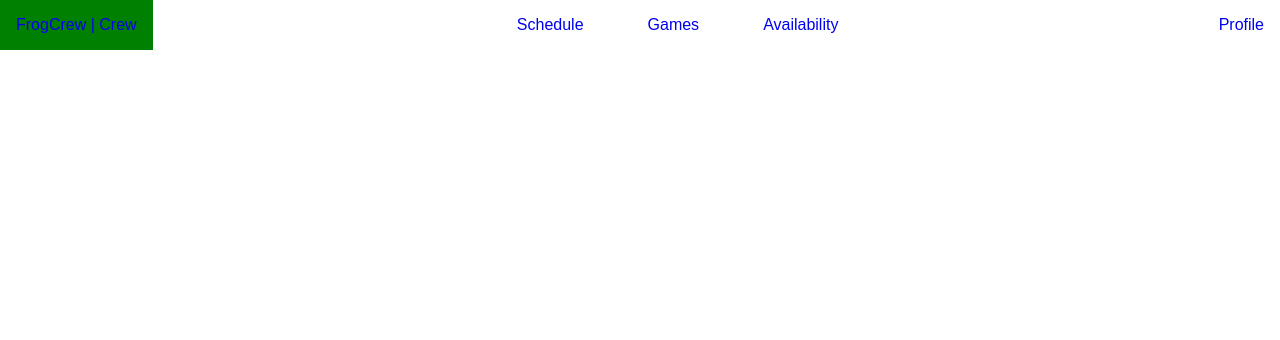
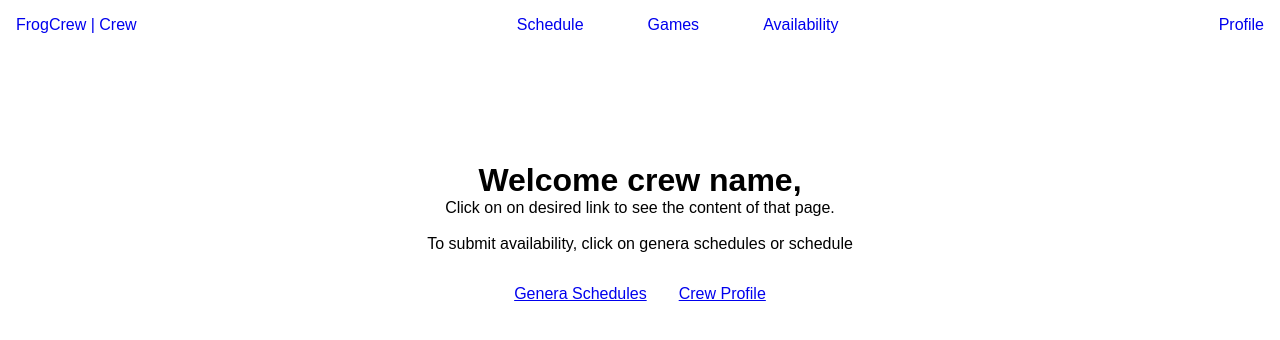
Before and after one commit to evaneissler/web-tech-project, a Vue app in the folder frontend/: page /crew in a window 1280 px wide. Shown: the top 340 px of the page. Built offline with nearby package versions, Linux system fonts and the light colour scheme; no server answers.

Commit message:
adding some work

```diff
--- a/frontend/src/api/adminapi.js
+++ b/frontend/src/api/adminapi.js
@@ -299,10 +299,7 @@ const invite = async (emails) => {
     try {
         const url = BASE_URL + "/invite";
         const res = await fetch(url, {
-            method: "POST",
-            headers: {
-                "Content-Type": "application/json",
-            },
+            ...headerPost,
             body: JSON.stringify(emails),
         })
         if (!res.ok) {
@@ -324,7 +321,7 @@ const invite = async (emails) => {
 const findAllCrew = async () => {
     try {
         const url = BASE_URL + "/crewMember";
-        const res = await fetch(url);
+        const res = await fetch(url, headerGet);
         if (!res.ok) {
             throw new Error(`Error: ${res.status}`)
         }
--- a/frontend/src/pages/admin/admin-comp/AdminWelcome.vue
+++ b/frontend/src/pages/admin/admin-comp/AdminWelcome.vue
@@ -1,6 +1,7 @@
 <template>
     <div class="welcome-container">
         <h1>Welcome to the Admin Panel</h1>
+        <br>
         <p>Here you can manage your game schedules, invite your crew, and more!</p>
         <div class="functions">
             <router-link class="function" :to="{ name: 'Schedules' }">Manage Game Schedules</router-link>
@@ -22,6 +23,7 @@
         align-items: center;
         width: 100%;
         height: 100%;
+        margin-top:5rem;
     }
 
 
--- a/frontend/src/pages/admin/admin-comp/CrewProfiles.vue
+++ b/frontend/src/pages/admin/admin-comp/CrewProfiles.vue
@@ -11,10 +11,35 @@
             </div>
         </div>
         <hr>
-        <div class="list-crew">
+        <div class="list-crew" v-if="!loading">
+            <table class="crew-table">
+                <thead>
+                    <tr class="crew-title">
+                        <td>ID</td>
+                        <td>Full Name</td>
+                        <td>Email</td>
+                        <td>Phone Number</td>
+                    </tr>
+                </thead>
+                <tbody class="crew" v-for="crew in allCrew" :key="crew.id">
+                    <tr>
+                        <td>{{ crew.id }}</td>
+                        <td>{{ crew.fullName }}</td>
+                        <td>{{ crew.email }}</td>
+                        <td>{{ crew.phoneNumber }}</td>
+                        <!-- <td><ButtonC>Edit</ButtonC></td> -->
+                        <!-- <td><ButtonC>Delete</ButtonC></td> -->
+                    </tr>
+                </tbody>
+            </table>
+        </div>
 
+        <div v-else class="loading-crew">
+            <h1>Loading... or network error</h1>
         </div>
     </div>
+
+
 </template>
 
 <script setup>
@@ -59,6 +84,49 @@ const handleCrewSearch = async () => {
 </script>
 
 <style scoped>
+
+.loading-crew {
+    margin-top:3rem;
+    text-align: center;
+}
+
+.crew-container {
+    display: flex;
+    flex-direction: column;
+    align-items: center;
+}
+
+
+.list-crew {
+    width: 80%;
+    margin-top: 2rem;
+    display: flex;
+    /* align-items: center; */
+    justify-content: center;
+}
+
+.crew-title {
+    font-weight: bold;
+    text-align: center;
+}
+
+.crew tr {
+    padding: 2rem;
+}
+
+.crew * {
+    padding: 1rem;
+    cursor: pointer;
+}
+
+.crew:hover {
+    background: #e1e1e1;
+}
+
+a {
+    text-decoration: none;
+}
+
 .crew-operations {
     display: flex;
     /* flex-direction: column; */
@@ -70,13 +138,12 @@ const handleCrewSearch = async () => {
 .search-by-id {
     width: 100%;
     display: flex;
-    /* flex-direction: column; */
     align-items: center;
     /* background: green; */
     justify-content: space-around;
 }
 
-.search-by-id > form {
+.search-by-id>form {
     display: flex;
     /* flex-direction: column; */
     align-items: center;
@@ -84,7 +151,7 @@ const handleCrewSearch = async () => {
     gap: 2rem;
 }
 
-.search-by-id > form > input {
+.search-by-id>form>input {
     width: 100%;
     height: 2rem;
     padding: 0.2rem;
--- a/frontend/src/pages/admin/admin-comp/HeaderAdmin.vue
+++ b/frontend/src/pages/admin/admin-comp/HeaderAdmin.vue
@@ -27,7 +27,6 @@
 <style  scoped>
     .logo{
         display: flex;
-        background: purple;
         align-items: center;
         text-align: center;
         justify-content: center;
--- /dev/null
+++ b/frontend/src/pages/admin/admin-comp/Profile.vue
@@ -0,0 +1,13 @@
+<template>
+    <div>
+
+    </div>
+</template>
+
+<script setup>
+
+</script>
+
+<style lang="scss" scoped>
+
+</style>
--- a/frontend/src/pages/crew/crew-comp/HeaderCrew.vue
+++ b/frontend/src/pages/crew/crew-comp/HeaderCrew.vue
@@ -33,7 +33,6 @@
 
     .logo{
         display: flex;
-        background: green;
         height: 100%;
     }
 
--- /dev/null
+++ b/frontend/src/pages/crew/crew-comp/WelcomeCrew.vue
@@ -0,0 +1,42 @@
+<template>
+    <div class="welcome-container">
+        <div class="welcome-crew">
+            <h1>Welcome {{ crewname }},</h1>
+            <p>Click on on desired link to see the content of that page.</p>
+            <br>
+            <p>To submit availability, click on genera schedules or schedule</p>
+        </div>
+        <div class="operations">
+            <router-link to="/crew/schedule">Genera Schedules</router-link>
+            <router-link to="/crew/profile">Crew Profile</router-link>
+        </div>
+    </div>
+</template>
+
+<script setup>
+const crewname = "crew name";
+</script>
+
+<style lang="scss" scoped>
+
+    .welcome-container{
+        width: 70%;
+        display: flex;
+        flex-direction: column;
+        align-items: center;
+        justify-content: center;
+        margin: auto;
+        margin-top:5rem;
+        text-align: center;
+    }
+
+    .welcome-crew{
+        padding: 2rem;
+    }
+
+    .operations{
+        display: flex;
+        justify-content: space-around;
+        gap: 2rem;
+    }
+</style>
--- a/frontend/src/routes/routes.js
+++ b/frontend/src/routes/routes.js
@@ -4,9 +4,11 @@ import HomeView from "@/pages/HomeView.vue";
 
 import AdminPanel from "@/pages/admin/AdminPanel.vue";
 import AdminWelcome from "@/pages/admin/admin-comp/AdminWelcome.vue";
+import Profile from "@/pages/admin/admin-comp/Profile.vue";
 import CrewAvailable from "@/pages/crew/crew-comp/CrewAvailable.vue";
 import CrewGameSchedule from "@/pages/crew/crew-comp/CrewGameSchedule.vue";
 import CrewProfile from "@/pages/crew/crew-comp/CrewProfile.vue";
+import WelcomeCrew from "@/pages/crew/crew-comp/WelcomeCrew.vue";
 import CrewProfiles from "../pages/admin/admin-comp/CrewProfiles.vue";
 import GameSchedule from "../pages/admin/admin-comp/GameSchedule.vue";
 import Games from "../pages/admin/admin-comp/Games.vue";
@@ -32,6 +34,7 @@ const routes = [
             {path: "schedules", name:"Schedules", component: GameSchedule, props: true},
             {path:"schedules/:id/games", name:"Schedule-admin", component: Games, props: true},
             {path:"crew", name:"crews", component: CrewProfiles},
+            {path:"crew/:id", name:"Profile-admins", component: Profile, props: true},
             {path:"invite", name:"invite", component: Invite},
             {path:"profile", name:"profile"}
         ]
@@ -44,6 +47,7 @@ const routes = [
         name:"Crew Main Panel",
         component: CrewPanel,
         children:[
+            {path:"", name:"WelcomeCrew", component: WelcomeCrew},
             {path: "schedule" ,name:"Schedule", component: CrewGameSchedule, props: true},
             {path:"games", name:"Games", component: CrewGameSchedule, props: true},
             {path:"availability", name:"Availability", component: CrewAvailable, props: true},
```
